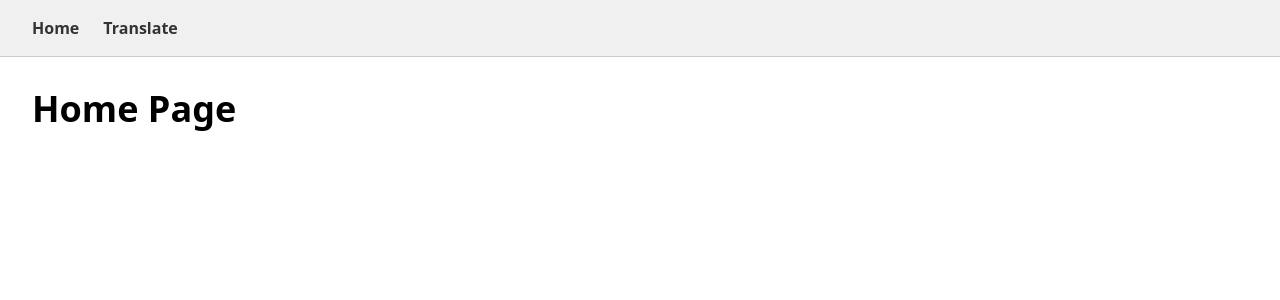
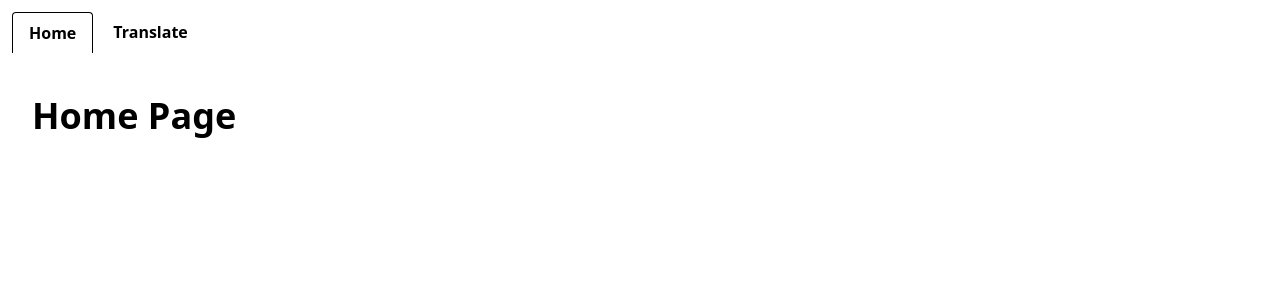
Before and after one commit to Donut11one/ReciptScanner, a React app: page / in a window 1280 px wide. Shown: the top 300 px of the page. Built offline with nearby package versions, Linux system fonts and the light colour scheme.

Commit message:
added tailwindcss to project

```diff
--- /dev/null
+++ b/src/component/TopBar/TopBar.css
@@ -0,0 +1 @@
+@import "tailwindcss"
--- a/src/component/TopBar/TopBar.tsx
+++ b/src/component/TopBar/TopBar.tsx
@@ -1,14 +1,28 @@
-import React from 'react';
-import { Link } from 'react-router-dom';
-import './TopBar.scss';
+import React from "react";
+import { Link } from "react-router-dom";
+import "./TopBar.css";
 
 const TopBar: React.FC = () => {
-    return (
-        <nav className="topbar">
-            <Link to="/">Home</Link>
-            <Link to="/translate">Translate</Link>
-        </nav>
-    );
+  return (
+    <ul className="flex p-3">
+      <li className="-mb-px mr-1">
+        <Link
+          to="/"
+          className="bg-white inline-block border-l border-t border-r rounded-t py-2 px-4 text-black-700 font-semibold"
+        >
+          Home
+        </Link>
+      </li>
+      <li className="mr-1">
+        <Link
+          to="/translate"
+          className="bg-white inline-block py-2 px-4 text-black-500 hover:text-blue-800 font-semibold"
+        >
+          Translate
+        </Link>
+      </li>
+    </ul>
+  );
 };
 
 export default TopBar;
--- a/src/pages/home.tsx
+++ b/src/pages/home.tsx
@@ -1,6 +1,4 @@
 import React from 'react';
-import { Link } from 'react-router-dom';
-import "./home.css";
 
 const Home: React.FC = () => {
     return (
```
